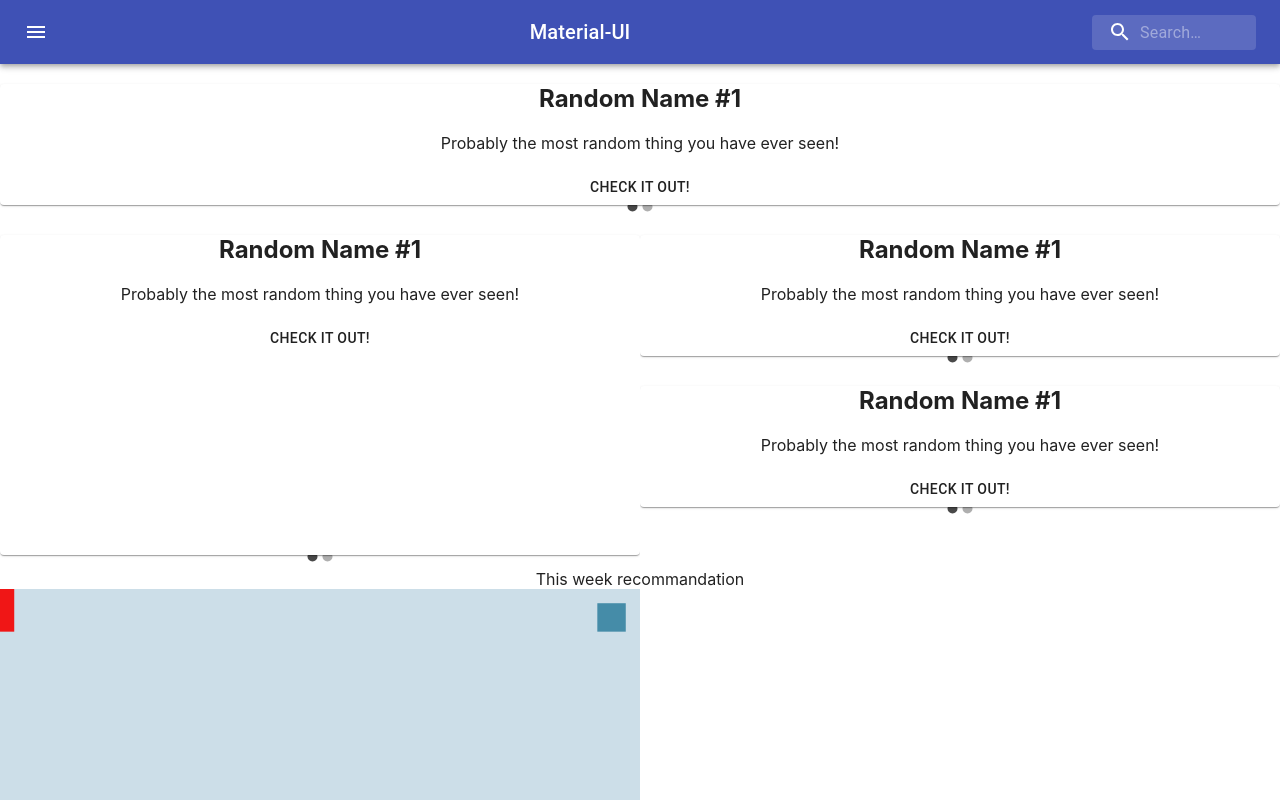
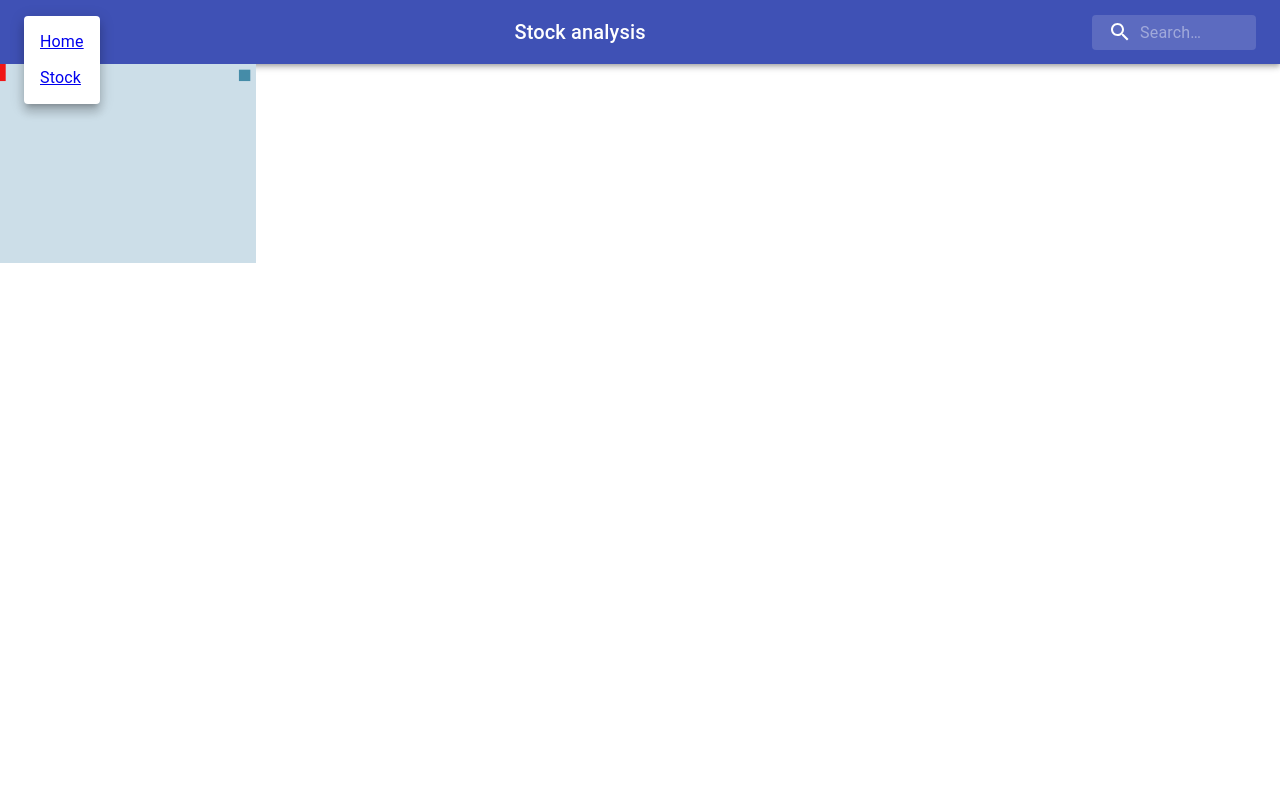
Before and after one commit to michiboo/stock_analysis, a React (Create React App) app in the folder frontend/hk_stock_web/: page /stock in a window 1280 px wide. Both pictures are taken after a click on the button "open drawer". Shown: the top 800 px of the page. Built offline with nearby package versions, Linux system fonts and the light colour scheme; some icons are missing.

Commit message:
add react router

```diff
--- a/frontend/hk_stock_web/package.json
+++ b/frontend/hk_stock_web/package.json
@@ -11,6 +11,7 @@
     "react": "^17.0.1",
     "react-dom": "^17.0.1",
     "react-material-ui-carousel": "^2.1.1",
+    "react-router-dom": "^5.2.0",
     "react-scripts": "4.0.0",
     "victory": "^35.3.5",
     "web-vitals": "^0.2.4"
--- a/frontend/hk_stock_web/src/App.js
+++ b/frontend/hk_stock_web/src/App.js
@@ -1,32 +1,31 @@
 import './App.css';
-import SearchAppBar from './components/SearchAppBar'
-import {Make_caro} from './components/Carousel'
-import Box from '@material-ui/core/Box';
-import TimeLineGraph from './components/TimeLineGraph';
-import {Button} from '@material-ui/core'
-
-var left_caro_sty={style : { width:'50%', display: 'inline-block'}, height: '40vh'}
-var right_caro_sty={style : { width:'100%'}}
-var top_caro_sty={style : { width:'100%'}}
+import SearchAppBar from './components/SearchAppBar';
+import Home from './pages/Home';
+import Stock from './pages/Stock'
+// import {withRouter} from 'react-router';
+import {
+    BrowserRouter as Router,
+    Switch,
+    Route,
+    Redirect
+} from "react-router-dom";
 
 function App() {
 
-  return (
-    <div className="App">
-      <SearchAppBar/>
-      {Make_caro(top_caro_sty)}
-      {Make_caro(left_caro_sty)}
-      <div style={{float: 'right', width:"50%"}}>
-      {Make_caro(right_caro_sty)}
-      {Make_caro(right_caro_sty)}
-      </div>
-      <Box color="text.primary">
-                This week recommandation
-      </Box>
-      <div style={{position: "relative", width: '50%'}}><TimeLineGraph/></div>
-
-    </div>
-  );
+    return (
+        <div className="App">
+            <Router>
+                <SearchAppBar />
+                <Switch>
+                    <Route exact path="/">
+                        <Home />
+                    </Route>
+                    <Route path="/stock" component={Stock} />
+                     <Route render={() => <Redirect to="/" />} />
+                </Switch>
+            </Router>
+        </div>
+    );
 }
 
 export default App;
--- a/frontend/hk_stock_web/src/components/SearchAppBar.js
+++ b/frontend/hk_stock_web/src/components/SearchAppBar.js
@@ -6,7 +6,11 @@ import Typography from '@material-ui/core/Typography';
 import InputBase from '@material-ui/core/InputBase';
 import { fade, makeStyles } from '@material-ui/core/styles';
 import MenuIcon from '@material-ui/icons/Menu';
+import MenuItem from '@material-ui/core/MenuItem';
+import Menu from '@material-ui/core/Menu';
 import SearchIcon from '@material-ui/icons/Search';
+import { Popover } from '@material-ui/core';
+import { Link } from "react-router-dom";
 
 const useStyles = makeStyles((theme) => ({
     root: {
@@ -65,7 +69,15 @@ const useStyles = makeStyles((theme) => ({
 
 export default function SearchAppBar() {
     const classes = useStyles();
+    const [anchorEl, setAnchorEl] = React.useState(null);
 
+    const handleClick = (event) => {
+        setAnchorEl(event.currentTarget);
+    };
+
+    const handleClose = () => {
+        setAnchorEl(null);
+    };
     return (
         <div className={classes.root}>
             <AppBar position="static">
@@ -76,10 +88,17 @@ export default function SearchAppBar() {
                         color="inherit"
                         aria-label="open drawer"
                     >
-            <MenuIcon />
+                        <MenuIcon aria-controls="simple-menu" aria-haspopup="true" onClick={handleClick} />
+                        <Menu id="simple-menu" anchorEl={anchorEl}
+                            keepMounted
+                            open={Boolean(anchorEl)}
+                            onClose={handleClose}>
+                            <MenuItem onClick={handleClose}><Link  to="/">Home</Link></MenuItem>
+                            <MenuItem onClick={handleClose}><Link to="/stock">Stock</Link></MenuItem>
+                        </Menu>
                     </IconButton>
                     <Typography className={classes.title} variant="h6" noWrap>
-            Material-UI
+                        Stock analysis
           </Typography>
                     <div className={classes.search}>
                         <div className={classes.searchIcon}>
--- /dev/null
+++ b/frontend/hk_stock_web/src/pages/Home.js
@@ -0,0 +1,24 @@
+import React from 'react';
+import { Make_caro } from '../components/Carousel'
+import Box from '@material-ui/core/Box';
+import { Button } from '@material-ui/core'
+
+var left_caro_sty={style : { width:'50%', display: 'inline-block'}, height: '40vh'}
+var right_caro_sty={style : { width:'100%'}}
+var top_caro_sty={style : { width:'100%'}}
+export default function Home() {
+    return (
+        <div>
+            {Make_caro(top_caro_sty)}
+            {Make_caro(left_caro_sty)}
+            <div style={{ float: 'right', width: "50%" }}>
+                {Make_caro(right_caro_sty)}
+                {Make_caro(right_caro_sty)}
+            </div>
+            <Box color="text.primary">
+                This week recommandation
+      </Box>
+        //   {/* <div style={{position: "relative", width: '50%'}}><TimeLineGraph/></div> */ }
+        </div>
+    );
+}
--- /dev/null
+++ b/frontend/hk_stock_web/src/pages/Stock.js
@@ -0,0 +1,11 @@
+import React from 'react';
+import TimeLineGraph from '../components/TimeLineGraph';
+
+
+export default function Stock() {
+    return (
+        <div>
+            <div style={{ position: "relative", width: '20%' }}><TimeLineGraph /></div>
+        </div>
+    );
+}
```
Also changed, not shown: 1 other file (tests, documents, lock files or other folders). Lines whose indentation alone changed are shown as unchanged.
